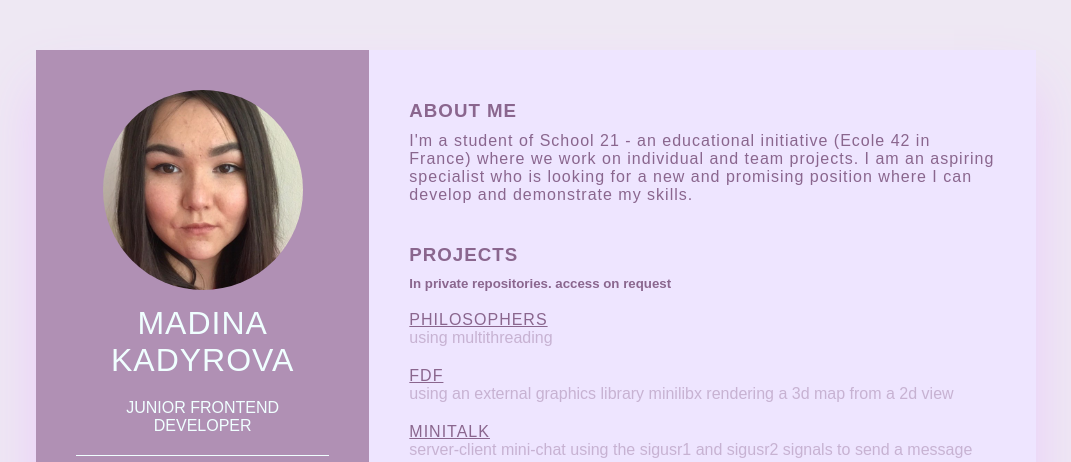
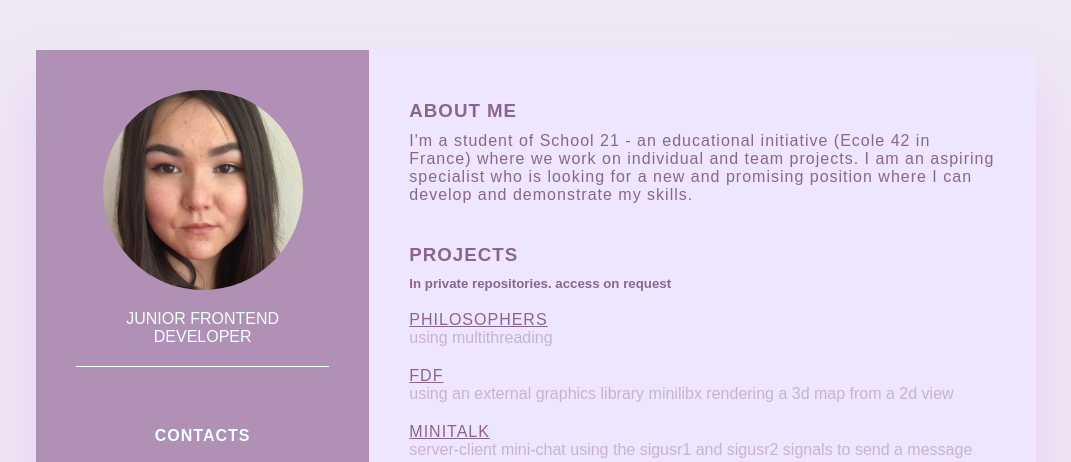
Before and after one commit to mjnslf/rsschool-cv, a plain HTML site: page index.html in a window 1280 px wide. Shown: the top 462 px of the page, without its empty margins (104-1175 px from the left). Drawn offline with Linux system fonts and the light colour scheme.

Commit message:
fix: try finding the mistake

```diff
--- a/index.html
+++ b/index.html
@@ -16,7 +16,7 @@
                 <div class="image">
                     <img src="assets/img.jpg" alt="my_foto">
                 </div>
-                <h1>Madina Kadyrova<br></h1>
+
                 <h4>Junior Frontend Developer</h4>
             </div>
             <div class="contacts">
```
